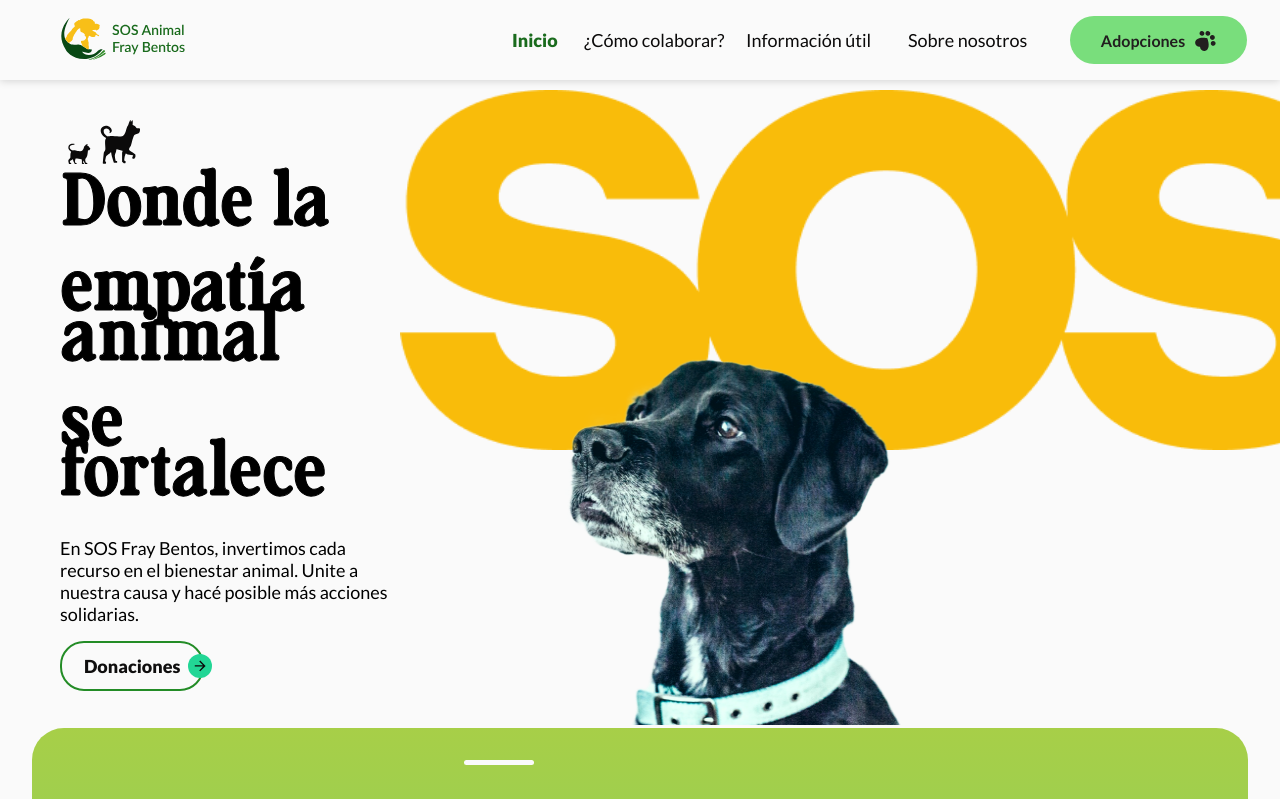
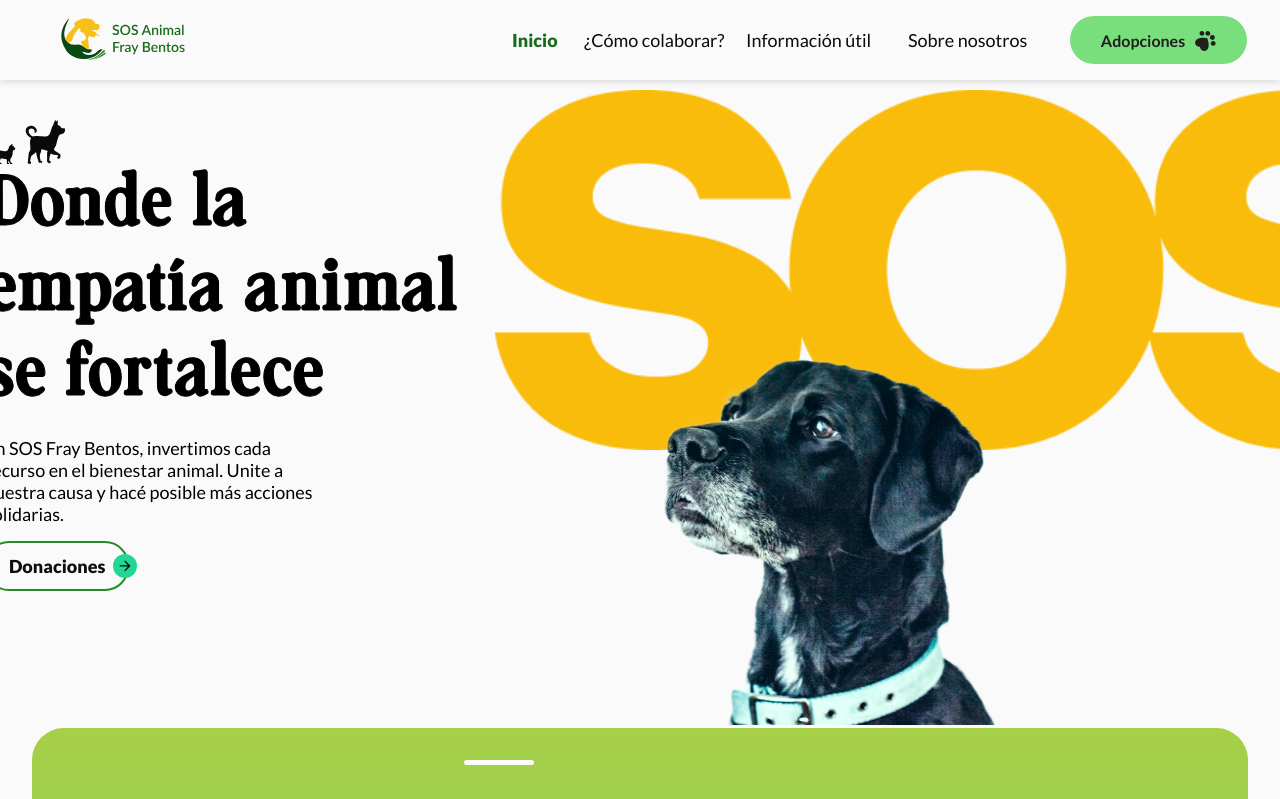
Before and after one commit to agucamejo/SOSAnimal, a React (Vite) app: page / in a window 1280 px wide. Shown: the top 799 px of the page. Built offline with nearby package versions, Linux system fonts and the light colour scheme.

Commit message:
Fixing home

```diff
--- a/src/styles/components/_collaborations.scss
+++ b/src/styles/components/_collaborations.scss
@@ -31,7 +31,12 @@
 
   .collaborations-type {
     display: flex;
+    justify-content: center;
+    width: 1500px;
 
+    @media screen and (max-width: $desktop) and (min-width: $tablet) {
+      width: 780px;
+    }
     @media screen and (max-width: $tablet) {
       display: flex;
       flex-direction: column;
@@ -46,11 +51,9 @@
       align-items: center;
       margin-bottom: 30px;
       .desktop1 {
-        width: 516px;
         height: 180px;
         margin-bottom: 65px;
         @media screen and (max-width: $desktop) and (min-width: $tablet) {
-          width: 390px;
           height: 160px;
           margin-bottom: 57px;
         }
@@ -69,11 +72,9 @@
       align-items: center;
       margin-bottom: 30px;
       .desktop2 {
-        width: 510px;
         height: 200px;
         margin-bottom: 30px;
         @media screen and (max-width: $desktop) and (min-width: $tablet) {
-          width: 390px;
           height: 160px;
         }
         @media screen and (max-width: $tablet) {
@@ -93,7 +94,6 @@
         display: none;
       }
       .desktop3 {
-        width: 480px;
         height: 230px;
         margin-bottom: 58px;
 
@@ -110,11 +110,11 @@
 
     @media screen and (max-width: $desktop) and (min-width: $tablet) {
       display: flex;
+      width: 750px;
       flex-direction: column;
       justify-content: end;
       align-items: center;
       .tablet3 {
-        width: 800px;
         height: 200px;
         margin-top: 20px;
         margin-bottom: 30px;
--- a/src/styles/components/_hero.scss
+++ b/src/styles/components/_hero.scss
@@ -5,6 +5,7 @@
   }
   @media screen and (max-width: $tablet) {
     flex-direction: column;
+    margin-top: 80px;
   }
 
   .hero-sos1 {
@@ -29,7 +30,9 @@
 
     @media screen and (max-width: $desktop) and (min-width: $tablet) {
       margin-top: 90px;
-      margin-left: 20px;
+      margin-left: 30px;
+      margin-bottom: 20px;
+      width: 290px;
     }
 
     @media screen and (max-width: $tablet) {
@@ -45,6 +48,8 @@
       @media screen and (max-width: $desktop) and (min-width: $tablet) {
         height: 32px;
         width: 54px;
+        margin-bottom: 10px;
+        margin-left: 4px;
       }
       @media screen and (max-width: $tablet) {
         height: 32px;
@@ -55,6 +60,14 @@
       }
     }
     h2 {
+      width: 500px;
+
+      @media screen and (max-width: $desktop) and (min-width: $tablet) {
+        width: 300px;
+      }
+
+      @media screen and (max-width: $tablet) {
+      }
       .new-line {
         display: block;
         font-family: 'mountriel-regular';
@@ -62,7 +75,7 @@
         -webkit-text-stroke-color: black;
         margin-bottom: 35px;
         letter-spacing: 2px;
-        font-size: 70px;
+        font-size: 68px;
 
         @media screen and (max-width: $desktop) and (min-width: $tablet) {
           font-size: 38px;
@@ -84,25 +97,32 @@
       margin-bottom: 16px;
       width: 330px;
     }
+
+    button {
+      @media screen and (max-width: $desktop) and (min-width: $tablet) {
+        margin-bottom: 20px;
+      }
+    }
   }
   .sos-dog {
     .hero-sos {
       position: relative;
       z-index: 1;
-      width: 920px;
+      width: 900px;
       overflow: hidden;
       margin-left: 10px;
       @media screen and (max-width: $desktop) and (min-width: $tablet) {
-        width: 400px;
+        width: 470px;
         margin-left: 0px;
+        margin-right: 0px;
       }
       .sos-hero-img {
         height: 360px;
-        width: 970px;
+        width: 960px;
         margin-top: 90px;
         @media screen and (max-width: $desktop) and (min-width: $tablet) {
-          height: 160px;
-          width: 430px;
+          height: 195px;
+          width: 500px;
         }
 
         @media screen and (max-width: $tablet) {
@@ -130,10 +150,10 @@
         margin-left: 100px;
 
         @media screen and (max-width: $desktop) and (min-width: $tablet) {
-          height: 220px;
-          width: 320px;
+          height: 250px;
+          width: 340px;
           margin-top: -60px;
-          margin-left: 10px;
+          margin-left: 20px;
         }
 
         @media screen and (max-width: $tablet) {
```
